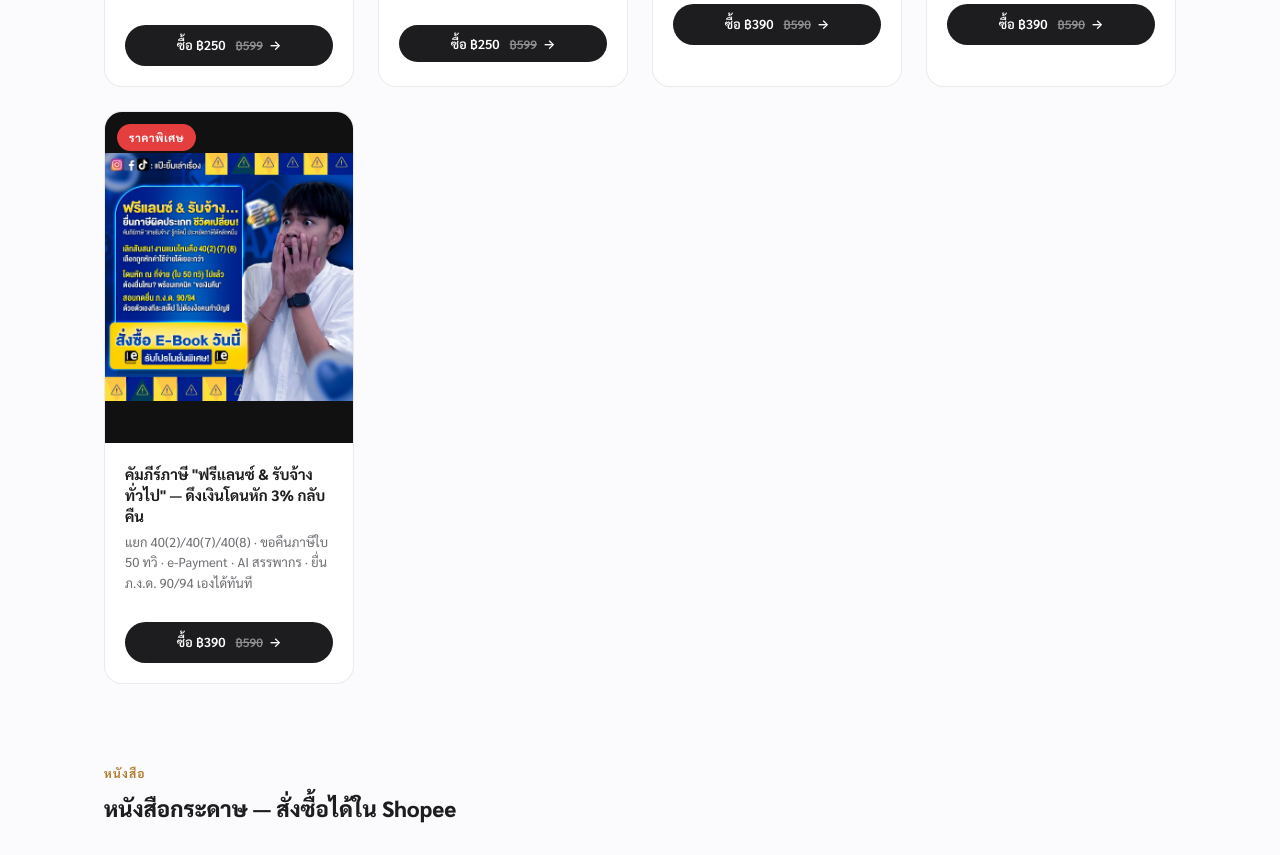
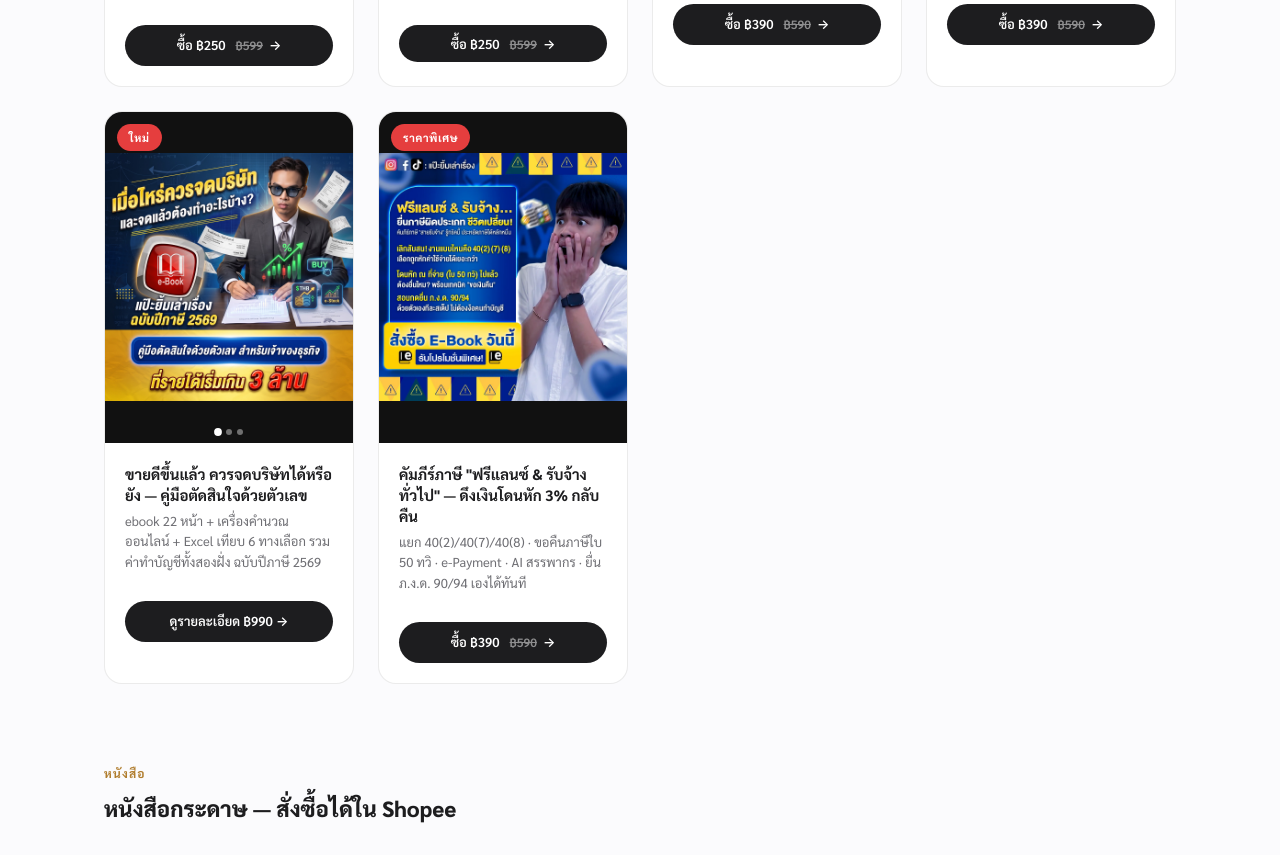
Before and after one commit to Wicha113/paeyimtax, a plain HTML site: page courses.html in a window 1280 px wide. Shown: the part 2397-3252 px from the top of the page. Drawn offline with Linux system fonts and the light colour scheme.

Commit message:
Auto-save: courses.html

```diff
--- a/courses.html
+++ b/courses.html
@@ -244,7 +244,30 @@
         </div>
       </div>
 
-      <div class="ebook-card reveal reveal-delay-4" style="cursor:pointer;" onclick="location.href='ebook-freelance-tax.html'">
+      <div class="ebook-card reveal reveal-delay-4" style="cursor:pointer;" onclick="location.href='ebook-sme-company-tax.html'">
+        <div class="ebook-cover img-slider">
+          <div class="slider-track">
+            <img loading="lazy" src="images/sme01.JPG" alt="ขายดีขึ้นแล้ว ควรจดบริษัทได้หรือยัง" class="slide-img" />
+            <img loading="lazy" src="images/sme02.jpg" alt="" class="slide-img" />
+            <img loading="lazy" src="images/sme03.jpg" alt="" class="slide-img" />
+          </div>
+          <button class="slider-btn slider-prev">&#8249;</button>
+          <button class="slider-btn slider-next">&#8250;</button>
+          <div class="slider-dots">
+            <span class="slider-dot active"></span>
+            <span class="slider-dot"></span>
+            <span class="slider-dot"></span>
+          </div>
+          <span class="course-badge hot">ใหม่</span>
+        </div>
+        <div class="ebook-body">
+          <h3 class="ebook-title">ขายดีขึ้นแล้ว ควรจดบริษัทได้หรือยัง — คู่มือตัดสินใจด้วยตัวเลข</h3>
+          <p class="ebook-desc">ebook 22 หน้า + เครื่องคำนวณออนไลน์ + Excel เทียบ 6 ทางเลือก รวมค่าทำบัญชีทั้งสองฝั่ง ฉบับปีภาษี 2569</p>
+          <a href="ebook-sme-company-tax.html" class="btn-enroll" style="margin-top:12px;width:100%;justify-content:center;" onclick="event.stopPropagation();">ดูรายละเอียด ฿990 →</a>
+        </div>
+      </div>
+
+      <div class="ebook-card reveal reveal-delay-5" style="cursor:pointer;" onclick="location.href='ebook-freelance-tax.html'">
         <div class="ebook-cover img-slider">
           <div class="slider-track">
             <img loading="lazy" src="images/fe01.webp" srcset="images/fe01-sm.webp 480w, images/fe01.webp 1080w" sizes="(max-width: 767px) 480px, 1080px" alt="คัมภีร์ภาษีฟรีแลนซ์และรับจ้างทั่วไป" class="slide-img" width="1080" height="1080" />
```
